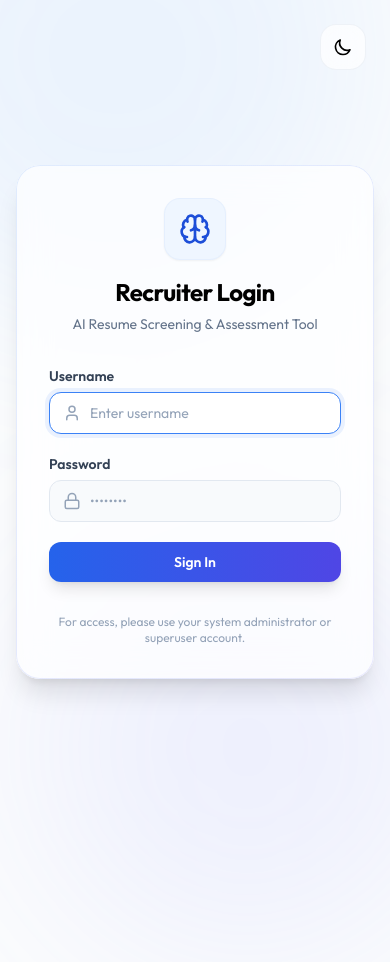
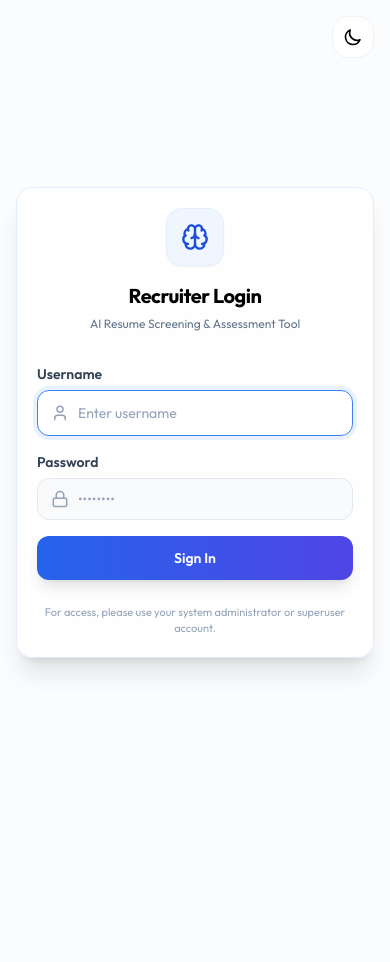
Before and after one commit to vishalipar/Resume-Screening-Revamped, a Django app: page /accounts/login/ in a window 390 px wide; the page is wider, and only the part inside the window is pictured. After the commit the page ends 673 px from the top of that part, so only its background shows below. Run offline with Django 5.2, Linux system fonts and the light colour scheme; some libraries are stand-ins or nearby versions.

Commit message:
make login page responsive

```diff
--- a/resume_screening/templates/registration/login.html
+++ b/resume_screening/templates/registration/login.html
@@ -71,11 +71,11 @@
         }
     </style>
 </head>
-<body class="bg-slate-50/50 dark:bg-slate-950 min-h-screen flex items-center justify-center p-4 relative overflow-hidden transition-colors duration-300">
+<body class="bg-slate-50/50 dark:bg-slate-950 min-h-screen flex items-center justify-center px-4 py-6 sm:p-4 relative overflow-hidden transition-colors duration-300">
 
     <!-- Theme Toggle floating button -->
-    <div class="absolute top-6 right-6 z-20">
-        <button id="themeToggle" class="p-3 bg-white/70 dark:bg-slate-900/70 border border-slate-200/50 dark:border-slate-800/80 backdrop-blur-md rounded-2xl text-slate-655 dark:text-slate-350 hover:text-slate-955 dark:hover:text-slate-100 hover:shadow-md transition-all duration-200 cursor-pointer">
+    <div class="fixed top-4 right-4 sm:top-6 sm:right-6 z-20">
+        <button id="themeToggle" class="p-2.5 sm:p-3 bg-white/70 dark:bg-slate-900/70 border border-slate-200/50 dark:border-slate-800/80 backdrop-blur-md rounded-2xl text-slate-655 dark:text-slate-350 hover:text-slate-955 dark:hover:text-slate-100 hover:shadow-md transition-all duration-200 cursor-pointer">
             <!-- Sun Icon (visible in dark mode) -->
             <svg id="themeSun" class="w-5 h-5 hidden" fill="none" stroke="currentColor" stroke-width="2" viewBox="0 0 24 24"><path stroke-linecap="round" stroke-linejoin="round" d="M12 3v1m0 16v1m9-9h-1M4 12H3m15.364-6.364l-.707.707M6.343 17.657l-.707.707m12.728 0l-.707-.707M6.343 6.343l-.707-.707M14 12a2 2 0 11-4 0 2 2 0 014 0z"/></svg>
             <!-- Moon Icon (visible in light mode) -->
@@ -84,18 +84,18 @@
     </div>
 
     <!-- Decorative background elements -->
-    <div class="absolute w-[500px] h-[500px] rounded-full bg-blue-400/10 dark:bg-blue-500/5 blur-[90px] -top-40 -left-40 pointer-events-none animate-blob-1"></div>
-    <div class="absolute w-[400px] h-[400px] rounded-full bg-indigo-400/10 dark:bg-indigo-500/5 blur-[90px] -bottom-20 -right-20 pointer-events-none animate-blob-2"></div>
+    <div class="hidden sm:block absolute w-[500px] h-[500px] rounded-full bg-blue-400/10 dark:bg-blue-500/5 blur-[90px] -top-40 -left-40 pointer-events-none animate-blob-1"></div>
+    <div class="hidden sm:block absolute w-[400px] h-[400px] rounded-full bg-indigo-400/10 dark:bg-indigo-500/5 blur-[90px] -bottom-20 -right-20 pointer-events-none animate-blob-2"></div>
 
-    <div class="w-full max-w-md gradient-border-card p-8 rounded-3xl z-10 shadow-xl">
+    <div class="w-full max-w-md gradient-border-card p-5 sm:p-8 rounded-2xl sm:rounded-3xl z-10 shadow-xl">
 
         <!-- Logo and Heading -->
         <div class="text-center mb-8">
             <div class="inline-flex items-center justify-center p-3.5 bg-blue-50 dark:bg-blue-950/40 text-blue-700 dark:text-blue-400 rounded-2xl mb-4 shadow-sm border border-blue-100/50 dark:border-blue-900/30">
-                <svg xmlns="http://www.w3.org/2000/svg" width="32" height="32" viewBox="0 0 24 24" fill="none" stroke="currentColor" stroke-width="2" stroke-linecap="round" stroke-linejoin="round" class="lucide lucide-brain"><path d="M12 18V5"/><path d="M15 13a4.17 4.17 0 0 1-3-4 4.17 4.17 0 0 1-3 4"/><path d="M17.598 6.5A3 3 0 1 0 12 5a3 3 0 1 0-5.598 1.5"/><path d="M17.997 5.125a4 4 0 0 1 2.526 5.77"/><path d="M18 18a4 4 0 0 0 2-7.464"/><path d="M19.967 17.483A4 4 0 1 1 12 18a4 4 0 1 1-7.967-.517"/><path d="M6 18a4 4 0 0 1-2-7.464"/><path d="M6.003 5.125a4 4 0 0 0-2.526 5.77"/></svg>
+                <svg xmlns="http://www.w3.org/2000/svg" viewBox="0 0 24 24" fill="none" stroke="currentColor" stroke-width="2" stroke-linecap="round" stroke-linejoin="round" class="lucide lucide-brain w-7 h-7 sm:w-8 sm:h-8"><path d="M12 18V5"/><path d="M15 13a4.17 4.17 0 0 1-3-4 4.17 4.17 0 0 1-3 4"/><path d="M17.598 6.5A3 3 0 1 0 12 5a3 3 0 1 0-5.598 1.5"/><path d="M17.997 5.125a4 4 0 0 1 2.526 5.77"/><path d="M18 18a4 4 0 0 0 2-7.464"/><path d="M19.967 17.483A4 4 0 1 1 12 18a4 4 0 1 1-7.967-.517"/><path d="M6 18a4 4 0 0 1-2-7.464"/><path d="M6.003 5.125a4 4 0 0 0-2.526 5.77"/></svg>
             </div>
-            <h1 class="text-2xl font-bold text-slate-850 dark:text-slate-100 tracking-tight">Recruiter Login</h1>
-            <p class="text-sm text-slate-500 dark:text-slate-400 mt-1.5">AI Resume Screening & Assessment Tool</p>
+            <h1 class="text-xl sm:text-2xl font-bold text-slate-850 dark:text-slate-100 tracking-tight">Recruiter Login</h1>
+            <p class="text-xs sm:text-sm text-slate-500 dark:text-slate-400 mt-1.5">AI Resume Screening & Assessment Tool</p>
         </div>
 
         <!-- Error messages -->
@@ -110,7 +110,7 @@
         {% endif %}
 
         <!-- Form -->
-        <form method="post" action="{% url 'login' %}" class="space-y-5">
+        <form method="post" action="{% url 'login' %}" class="space-y-4 sm:space-y-5">
             {% csrf_token %}
 
             <div>
@@ -120,7 +120,7 @@
                         <svg xmlns="http://www.w3.org/2000/svg" width="18" height="18" viewBox="0 0 24 24" fill="none" stroke="currentColor" stroke-width="2" stroke-linecap="round" stroke-linejoin="round" class="lucide lucide-user"><path d="M19 21v-2a4 4 0 0 0-4-4H9a4 4 0 0 0-4 4v2"/><circle cx="12" cy="7" r="4"/></svg>
                     </span>
                     <input type="text" name="username" id="id_username" required autofocus placeholder="Enter username"
-                        class="block w-full pl-10 pr-4 py-2.5 bg-slate-50 dark:bg-slate-950 border border-slate-200 dark:border-slate-800 rounded-xl text-slate-800 dark:text-slate-100 placeholder-slate-400 dark:placeholder-slate-500 focus:outline-none focus:border-blue-500 dark:focus:border-blue-500 focus:bg-white dark:focus:bg-slate-900 focus:ring-4 focus:ring-blue-500/10 dark:focus:ring-blue-500/5 transition-all text-sm">
+                        class="block w-full pl-10 pr-4 py-3 sm:py-2.5 bg-slate-50 dark:bg-slate-950 border border-slate-200 dark:border-slate-800 rounded-xl text-slate-800 dark:text-slate-100 placeholder-slate-400 dark:placeholder-slate-500 focus:outline-none focus:border-blue-500 dark:focus:border-blue-500 focus:bg-white dark:focus:bg-slate-900 focus:ring-4 focus:ring-blue-500/10 dark:focus:ring-blue-500/5 transition-all text-sm">
                 </div>
             </div>
 
@@ -136,12 +136,12 @@
             </div>
 
             <button type="submit"
-                class="w-full py-2.5 px-4 bg-gradient-to-r from-blue-600 to-indigo-600 dark:from-blue-500 dark:to-indigo-500 hover:from-blue-700 hover:to-indigo-700 dark:hover:from-blue-600 dark:hover:to-indigo-600 text-white font-semibold rounded-xl shadow-lg hover:shadow-xl hover:shadow-blue-500/10 focus:outline-none focus:ring-4 focus:ring-blue-500/20 active:scale-[0.98] transition-all duration-200 text-sm cursor-pointer border-0">
+                class="w-full py-3 sm:py-2.5 px-4 bg-gradient-to-r from-blue-600 to-indigo-600 dark:from-blue-500 dark:to-indigo-500 hover:from-blue-700 hover:to-indigo-700 dark:hover:from-blue-600 dark:hover:to-indigo-600 text-white font-semibold rounded-xl shadow-lg hover:shadow-xl hover:shadow-blue-500/10 focus:outline-none focus:ring-4 focus:ring-blue-500/20 active:scale-[0.98] transition-all duration-200 text-sm cursor-pointer border-0">
                 Sign In
             </button>
         </form>
 
-        <div class="mt-8 text-center text-xs text-slate-400 dark:text-slate-500">
+        <div class="mt-6 sm:mt-8 text-center text-[11px] sm:text-xs text-slate-400 dark:text-slate-500">
             For access, please use your system administrator or superuser account.
         </div>
     </div>
--- a/resume_screening/views.py
+++ b/resume_screening/views.py
@@ -4,7 +4,6 @@ from django.core.files.storage import FileSystemStorage
 import pdfplumber
 import docx
 import re
-from sklearn.metrics.pairwise import cosine_similarity
 from .models import UserInfo
 from resume_parser.models import JobRole
 from django.contrib import messages
@@ -261,6 +260,7 @@ def extract_resume_details(resume_text):
 
 @login_required
 def home(request):
+    request.session['is_candidate'] = False
     job_roles = JobRole.objects.filter(status='active').order_by('-created_at')
 
     context = {
```
